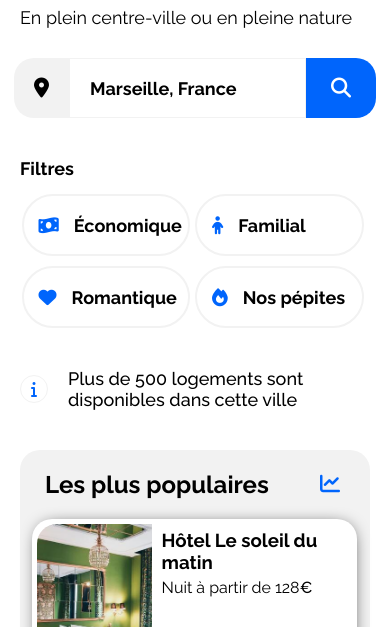
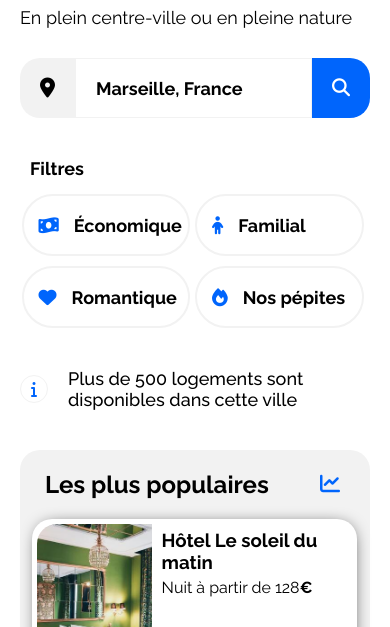
Before and after one commit to Yannbran/booki-starter-code-master, a plain HTML site: page index.html in a window 390 px wide. Shown: the part 217-844 px from the top of the page. Drawn offline with Linux system fonts and the light colour scheme.

Commit message:
correction1

```diff
--- a/css/filters.style.css
+++ b/css/filters.style.css
@@ -114,10 +114,13 @@
 
     .icon-filters {
         padding: 20px 15px ;
-
     }
 
     .filters p {
         margin: 0;
     }
+
+    #filters-title {
+        margin: 0 20px 15px 10px;
+    }
 }
--- a/css/form.style.css
+++ b/css/form.style.css
@@ -92,11 +92,9 @@ margin-top: 30px;
     }
 
     .fa-solid {
-        display: flex;
-        align-items: center;
         justify-content: center;
-        padding: 20px 5px;
+        padding: 20px 0;
         border-radius: 20px 0 0 20px;
-        font-size: 20px;
+
     }
 }
--- a/css/hebergements.style.css
+++ b/css/hebergements.style.css
@@ -78,7 +78,7 @@
 }
 
 .euro {
-    font-weight: 500;
+    font-weight: bold;
 }
 
 
```
